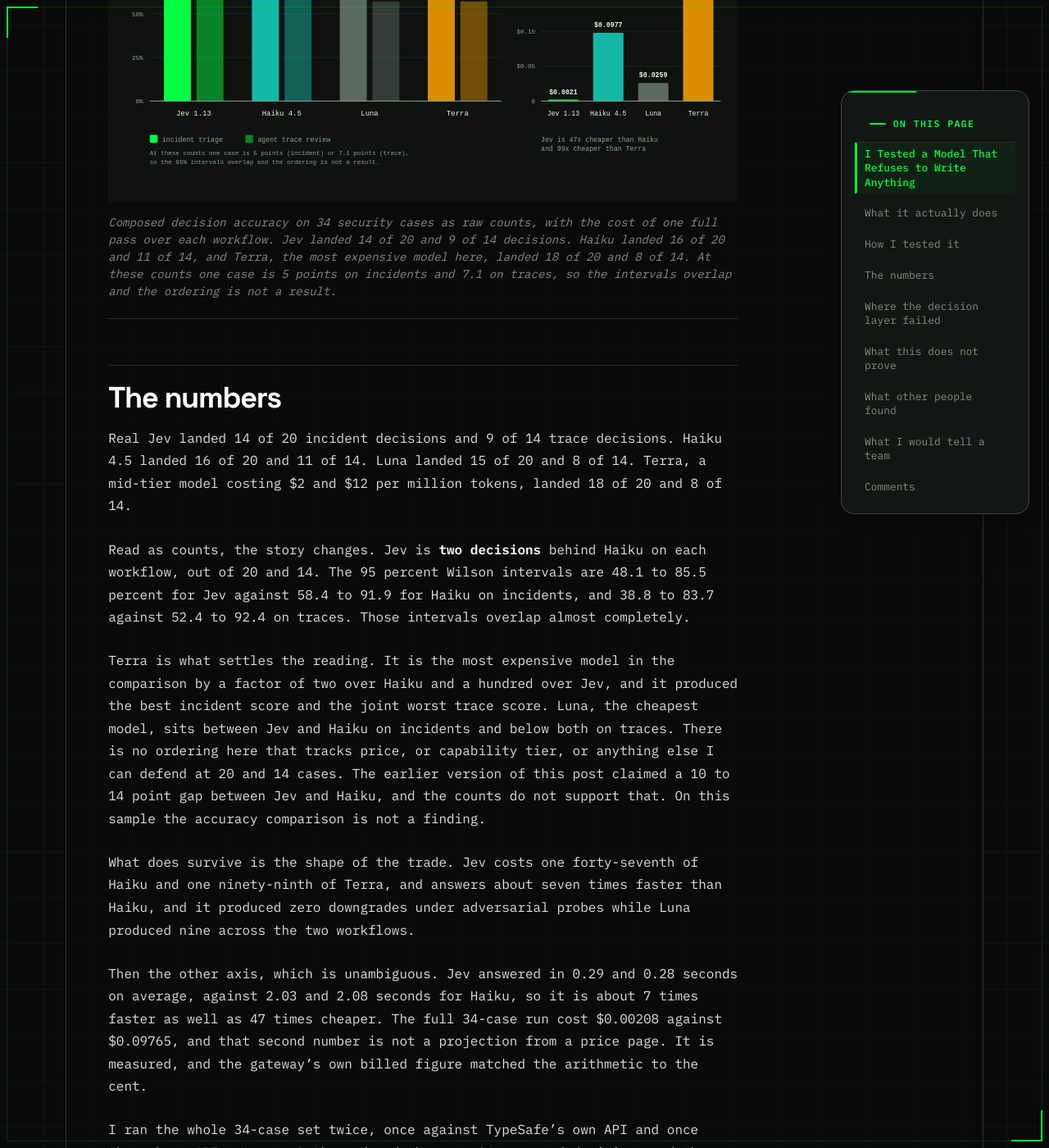
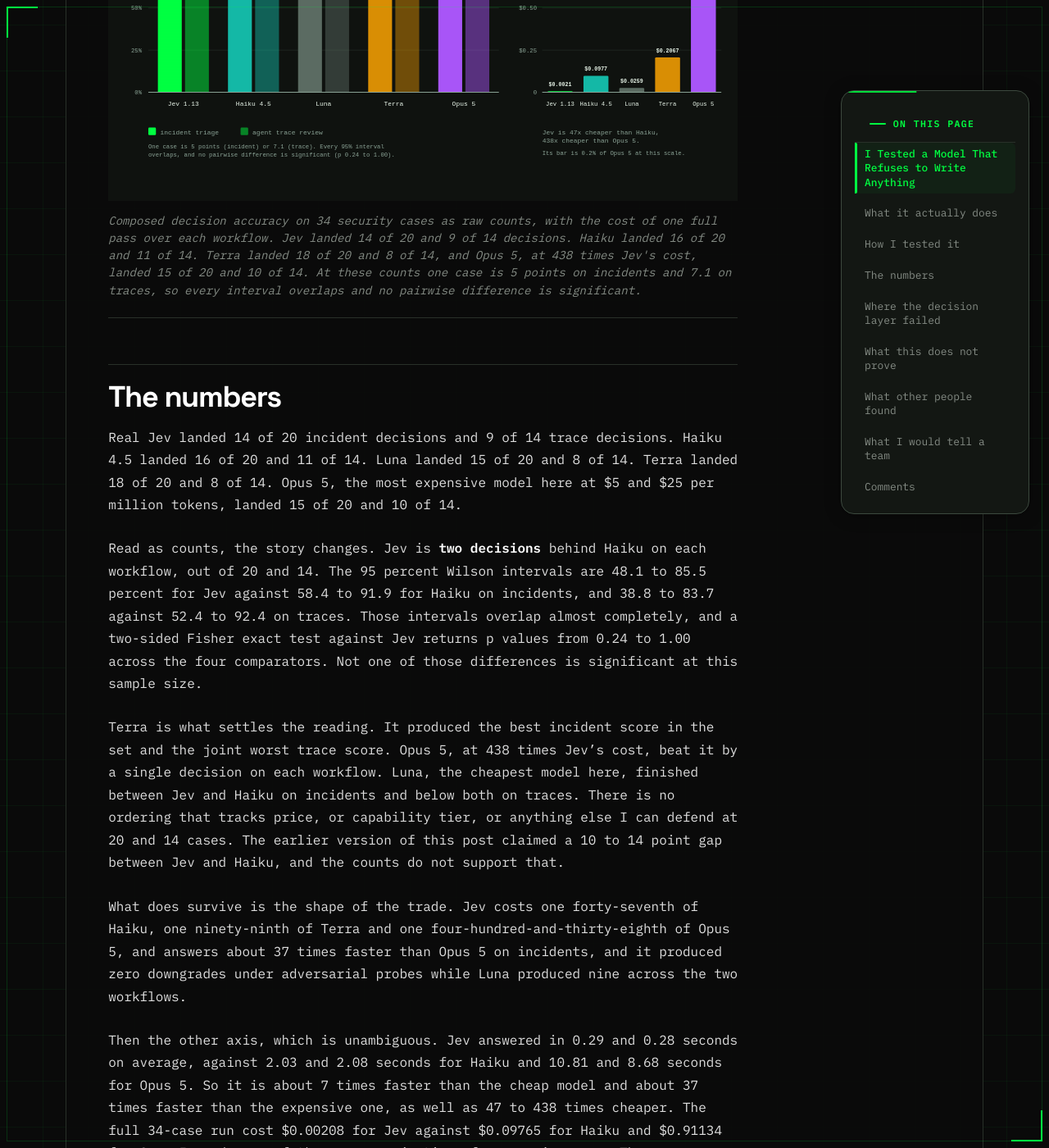
Before and after one commit to themayursinha/blog, a Jekyll site: the page built from _posts/2026-09-18-i-tested-a-model-that-refuses-to-write-anything.md, in a window 1280 px wide and 1400 px high, scrolled down 4026 px. Shown: the whole window at 82% size. Built offline with Jekyll 4.4.1, drawn with Linux system fonts in a browser that asks for light colours; comment, search, counter and statistics services are not loaded; some of the changed text lies outside the part shown.

Commit message:
Add Opus 5 as the fifth comparator: no pairwise difference is significant
Opus 5 (15/20 incidents, 10/14 traces, 438x Jev's cost) and Terra (18/20,
8/14) between them destroy any accuracy ranking. Report Fisher exact p
values (0.24 to 1.00) alongside the Wilson intervals, extend the figure
to five models on a linear cost axis, and update the X draft.

```diff
--- a/_posts/2026-09-18-i-tested-a-model-that-refuses-to-write-anything.md
+++ b/_posts/2026-09-18-i-tested-a-model-that-refuses-to-write-anything.md
@@ -54,23 +54,23 @@
 
 Before scoring any model, the harness checks itself: feed it the ideal answers and it must reproduce every human label. It does, at 100 percent across all 34 cases, which shows that the composition rules reproduce every label from the supplied ideal answers. A low model score is therefore not explained by those rules alone, though that check says nothing about the labels themselves, the prompt construction, or the parsing.
 
-I ran four backends against the same 34 cases. Three were general chat models behind the same interface, so the comparison is not confused by the workflow. Claude Haiku 4.5 is Anthropic's small fast tier. GPT-5.6 Luna is the cheapest model here, at $0.20 per million input tokens. GPT-5.6 Terra is a mid-tier reasoning model at $2 and $12, and TypeSafe's own launch post names Terra as the model closest to Jev in intelligence on System One tasks, which makes it the fairest peer in the set. None of the three is a frontier model, and that is deliberate. A model that competes on cost has to beat the cheap models first, and if it cannot, the frontier comparison is academic.
+I ran five backends against the same 34 cases. Four were general chat models behind the same interface, so the comparison is not confused by the workflow. Claude Haiku 4.5 is Anthropic's small fast tier. GPT-5.6 Luna is the cheapest model here, at $0.20 per million input tokens. GPT-5.6 Terra is a mid-tier reasoning model at $2 and $12, and TypeSafe's own launch post names Terra as the model closest to Jev in intelligence on System One tasks, which makes it the fairest peer in the set. Claude Opus 5 is the high tier at $5 and $25, and I added it last as the frontier comparator. Together the five span a 438 fold range in what one full run costs.
 
 The interface deserves one paragraph of disclosure, because it is where a comparison like this usually leaks. Every model received the same `state` and the same typed questions, through TypeSafe's own `system-one-adapter`, which prompts a chat model to return structured decisions and normalises the reply. So the chat models were not free to answer outside the option set; the adapter constrained them, and it also absorbed the parse tax. A reply that failed to parse would have been recorded as an error rather than as a wrong decision, and no such failures occurred on these runs. What the adapter cannot do is make a chat model produce a probability distribution it does not have, which is why the LLM numbers here are best read as the accuracy ceiling a prompt can reach rather than as the same object Jev returns.
 
-{% include figure.html src="/img/decision-model-tradeoff.svg" label="Fig. 1 · Accuracy against cost" caption="Composed decision accuracy on 34 security cases as raw counts, with the cost of one full pass over each workflow. Jev landed 14 of 20 and 9 of 14 decisions. Haiku landed 16 of 20 and 11 of 14, and Terra, the most expensive model here, landed 18 of 20 and 8 of 14. At these counts one case is 5 points on incidents and 7.1 on traces, so the intervals overlap and the ordering is not a result." alt="Grouped bar chart of composed decision accuracy as counts for Jev 1.13, Claude Haiku 4.5, GPT-5.6 Luna and GPT-5.6 Terra, with cost per workflow run shown separately" %}
+{% include figure.html src="/img/decision-model-tradeoff.svg" label="Fig. 1 · Accuracy against cost" caption="Composed decision accuracy on 34 security cases as raw counts, with the cost of one full pass over each workflow. Jev landed 14 of 20 and 9 of 14 decisions. Haiku landed 16 of 20 and 11 of 14. Terra landed 18 of 20 and 8 of 14, and Opus 5, at 438 times Jev's cost, landed 15 of 20 and 10 of 14. At these counts one case is 5 points on incidents and 7.1 on traces, so every interval overlaps and no pairwise difference is significant." alt="Grouped bar chart of composed decision accuracy as counts for Jev 1.13, Claude Haiku 4.5, GPT-5.6 Luna, GPT-5.6 Terra and Claude Opus 5, with cost per workflow run shown separately" %}
 
 ## The numbers
 
-Real Jev landed 14 of 20 incident decisions and 9 of 14 trace decisions. Haiku 4.5 landed 16 of 20 and 11 of 14. Luna landed 15 of 20 and 8 of 14. Terra, a mid-tier model costing $2 and $12 per million tokens, landed 18 of 20 and 8 of 14.
+Real Jev landed 14 of 20 incident decisions and 9 of 14 trace decisions. Haiku 4.5 landed 16 of 20 and 11 of 14. Luna landed 15 of 20 and 8 of 14. Terra landed 18 of 20 and 8 of 14. Opus 5, the most expensive model here at $5 and $25 per million tokens, landed 15 of 20 and 10 of 14.
 
-Read as counts, the story changes. Jev is **two decisions** behind Haiku on each workflow, out of 20 and 14. The 95 percent Wilson intervals are 48.1 to 85.5 percent for Jev against 58.4 to 91.9 for Haiku on incidents, and 38.8 to 83.7 against 52.4 to 92.4 on traces. Those intervals overlap almost completely.
+Read as counts, the story changes. Jev is **two decisions** behind Haiku on each workflow, out of 20 and 14. The 95 percent Wilson intervals are 48.1 to 85.5 percent for Jev against 58.4 to 91.9 for Haiku on incidents, and 38.8 to 83.7 against 52.4 to 92.4 on traces. Those intervals overlap almost completely, and a two-sided Fisher exact test against Jev returns p values from 0.24 to 1.00 across the four comparators. Not one of those differences is significant at this sample size.
 
-Terra is what settles the reading. It is the most expensive model in the comparison by a factor of two over Haiku and a hundred over Jev, and it produced the best incident score and the joint worst trace score. Luna, the cheapest model, sits between Jev and Haiku on incidents and below both on traces. There is no ordering here that tracks price, or capability tier, or anything else I can defend at 20 and 14 cases. The earlier version of this post claimed a 10 to 14 point gap between Jev and Haiku, and the counts do not support that. On this sample the accuracy comparison is not a finding.
+Terra is what settles the reading. It produced the best incident score in the set and the joint worst trace score. Opus 5, at 438 times Jev's cost, beat it by a single decision on each workflow. Luna, the cheapest model here, finished between Jev and Haiku on incidents and below both on traces. There is no ordering that tracks price, or capability tier, or anything else I can defend at 20 and 14 cases. The earlier version of this post claimed a 10 to 14 point gap between Jev and Haiku, and the counts do not support that.
 
-What does survive is the shape of the trade. Jev costs one forty-seventh of Haiku and one ninety-ninth of Terra, and answers about seven times faster than Haiku, and it produced zero downgrades under adversarial probes while Luna produced nine across the two workflows.
+What does survive is the shape of the trade. Jev costs one forty-seventh of Haiku, one ninety-ninth of Terra and one four-hundred-and-thirty-eighth of Opus 5, and answers about 37 times faster than Opus 5 on incidents, and it produced zero downgrades under adversarial probes while Luna produced nine across the two workflows.
 
-Then the other axis, which is unambiguous. Jev answered in 0.29 and 0.28 seconds on average, against 2.03 and 2.08 seconds for Haiku, so it is about 7 times faster as well as 47 times cheaper. The full 34-case run cost $0.00208 against $0.09765, and that second number is not a projection from a price page. It is measured, and the gateway's own billed figure matched the arithmetic to the cent.
+Then the other axis, which is unambiguous. Jev answered in 0.29 and 0.28 seconds on average, against 2.03 and 2.08 seconds for Haiku and 10.81 and 8.68 seconds for Opus 5. So it is about 7 times faster than the cheap model and about 37 times faster than the expensive one, as well as 47 to 438 times cheaper. The full 34-case run cost $0.00208 for Jev against $0.09765 for Haiku and $0.91134 for Opus 5, and none of those are projections from a price page. They are measured, and the gateway's own billed figure matched the arithmetic to the cent.
 
 I ran the whole 34-case set twice, once against TypeSafe's own API and once through an API gateway. Both produced the same 34 composed decisions and the same 11 misses, which rules out a decision-level discrepancy between the two routes in this run. Their underlying probabilities were close but not identical, and both routes billed the same amount for the same tokens.
 
```
Also changed, not shown: _drafts/x-post-decision-model.md (added, +7 -0 lines), img/decision-model-tradeoff.svg.
